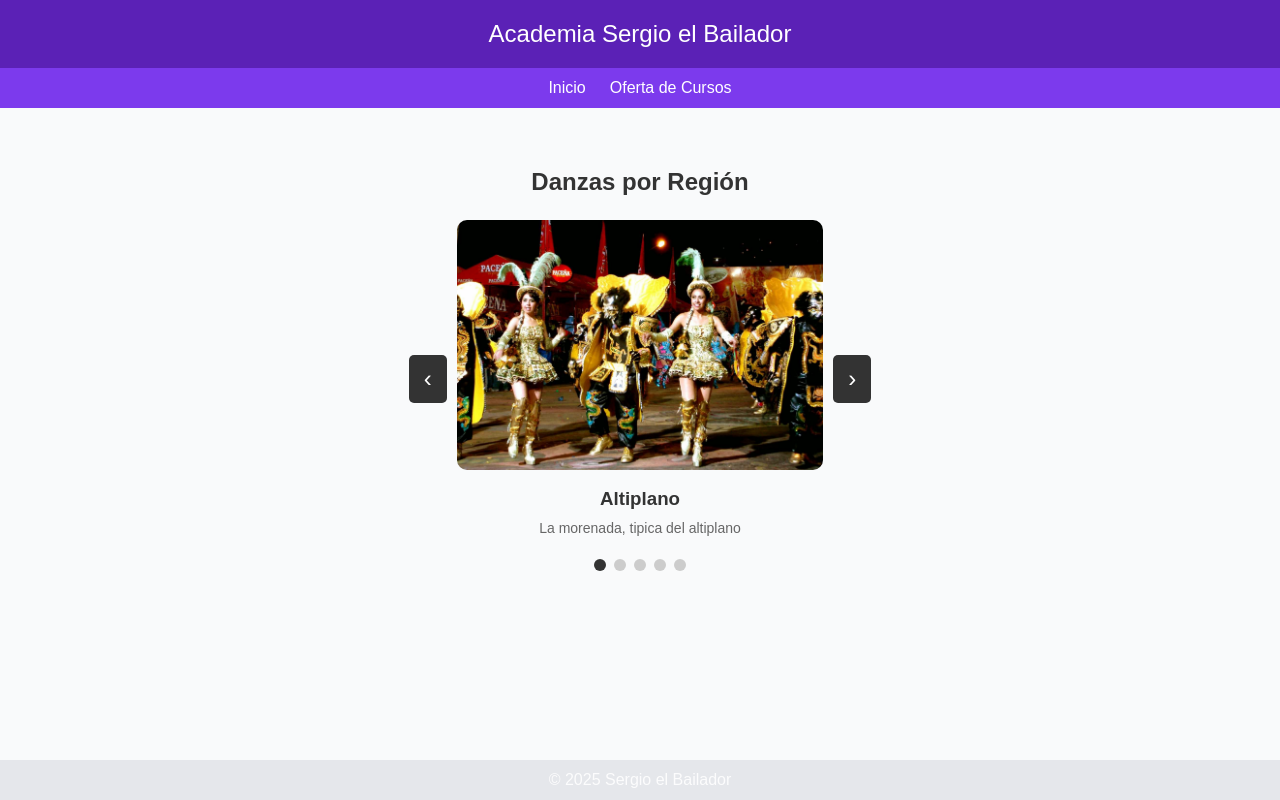
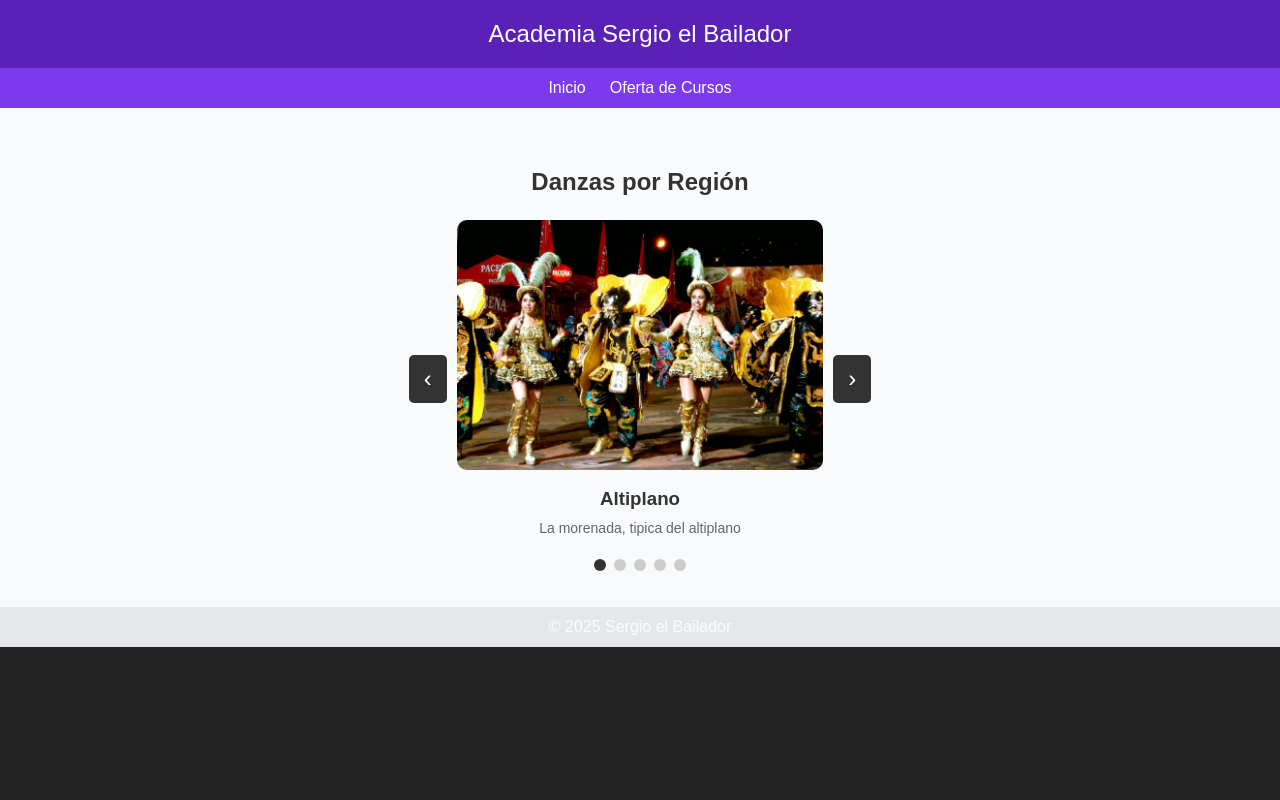
Before and after one commit to brandonroque808/examen, a React (Vite) app: page / in a window 1280 px wide. Built offline with nearby package versions, Linux system fonts and the light colour scheme.

Commit message:
Update App.jsx

```diff
--- a/src/App.jsx
+++ b/src/App.jsx
@@ -10,7 +10,7 @@ import './App.css';
 function App() {
   return (
     <Router>
-      <div className="app-container">
+      <div className="app">
         <Header />
         <Navbar />
         <main className="main-content">
```
